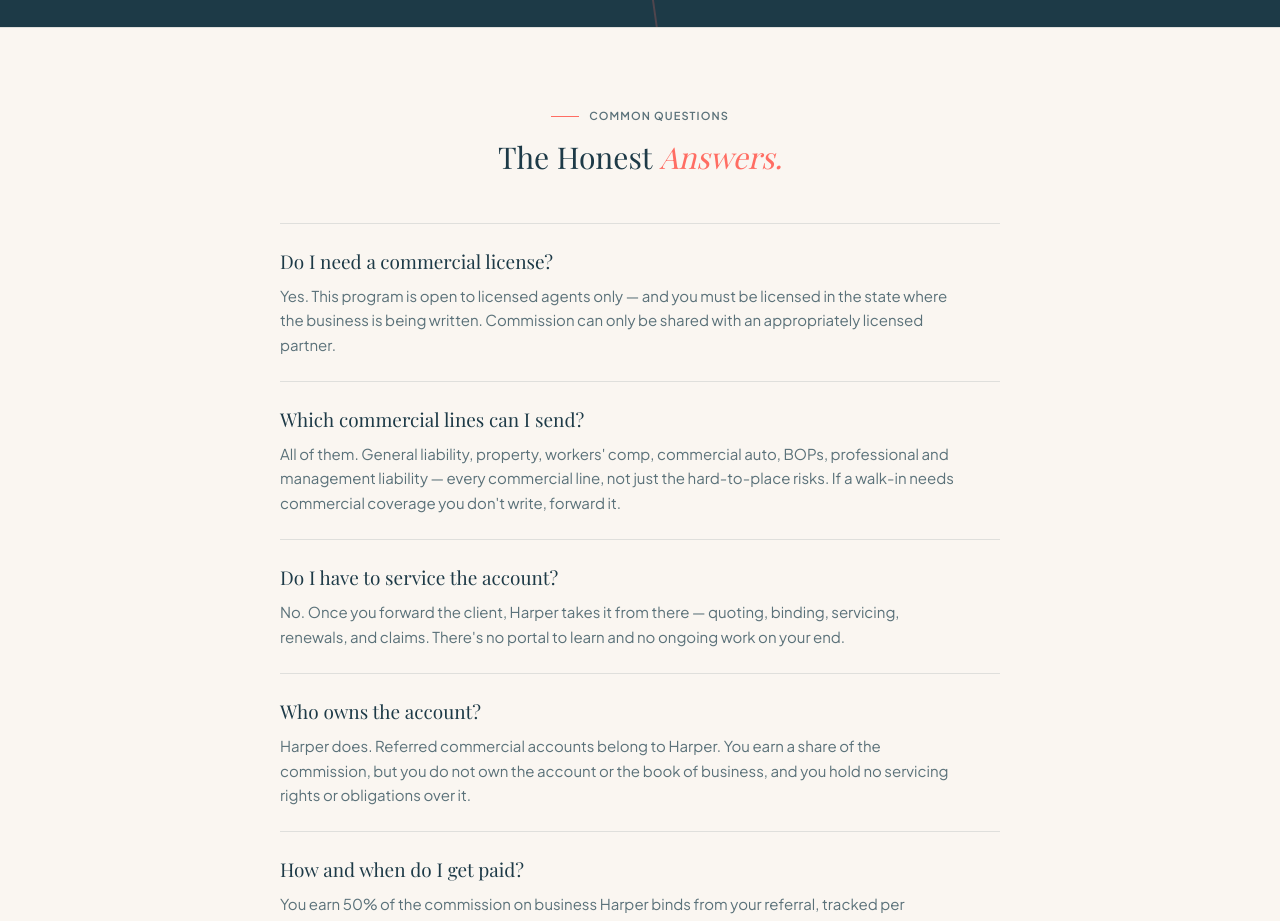
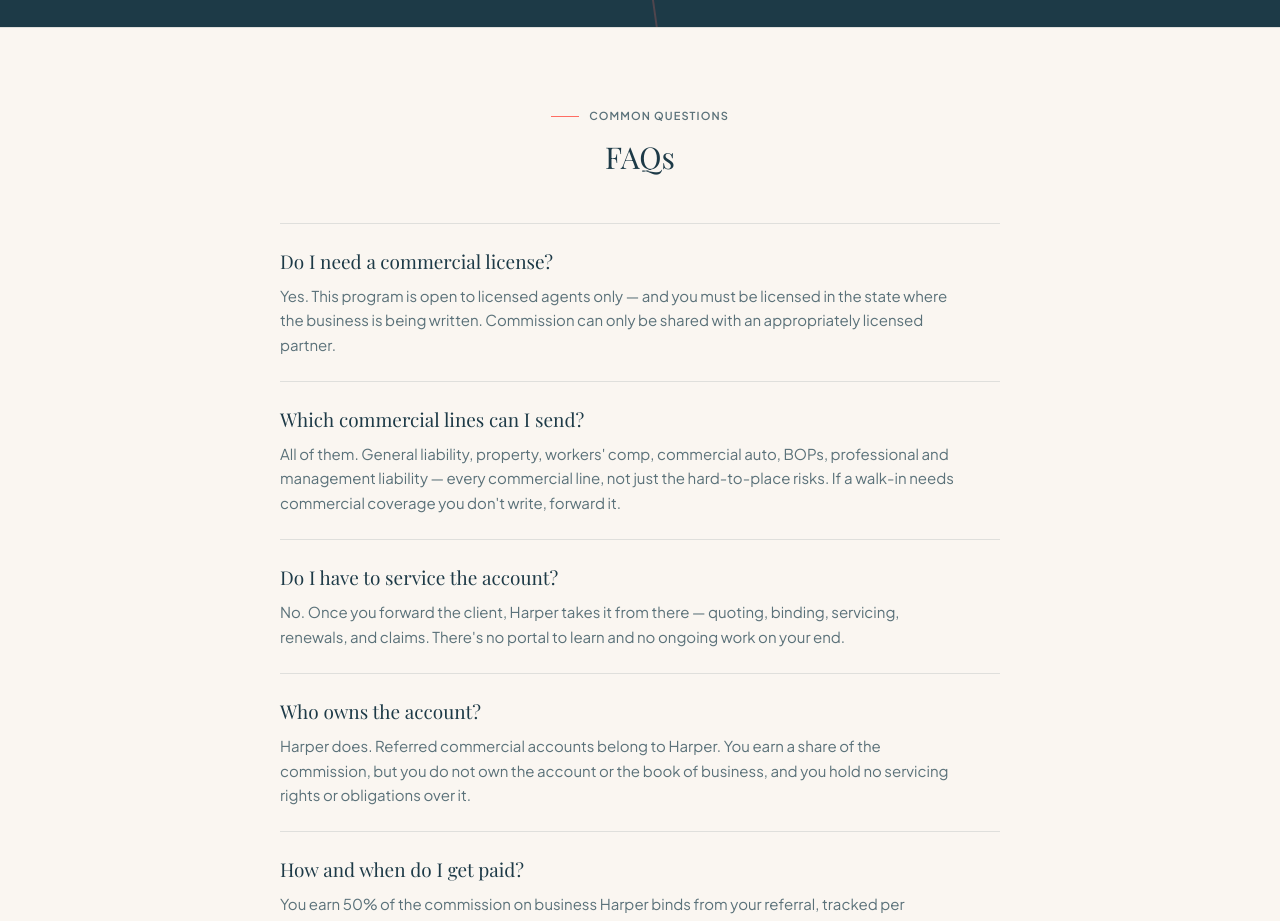
Before and after one commit to harper-kb/harper-partners, a Next.js app: page / in a window 1280 px wide. Shown: the part 2206-3127 px from the top of the page. Built offline with nearby package versions, Linux system fonts and the light colour scheme; no server answers.

Commit message:
FAQ heading: 'The Honest Answers.' -> 'FAQs'

```diff
--- a/src/app/page.tsx
+++ b/src/app/page.tsx
@@ -271,7 +271,7 @@
             <div className="text-center mb-10 md:mb-12">
               <span className="eyebrow text-center">Common Questions</span>
               <h2 className="display-serif text-ember-blue text-[1.75rem] lg:text-[1.875rem] font-medium leading-[1.15] m-0">
-                The Honest <em className="accent-serif">Answers.</em>
+                FAQs
               </h2>
             </div>
             <dl className="m-0">
```
